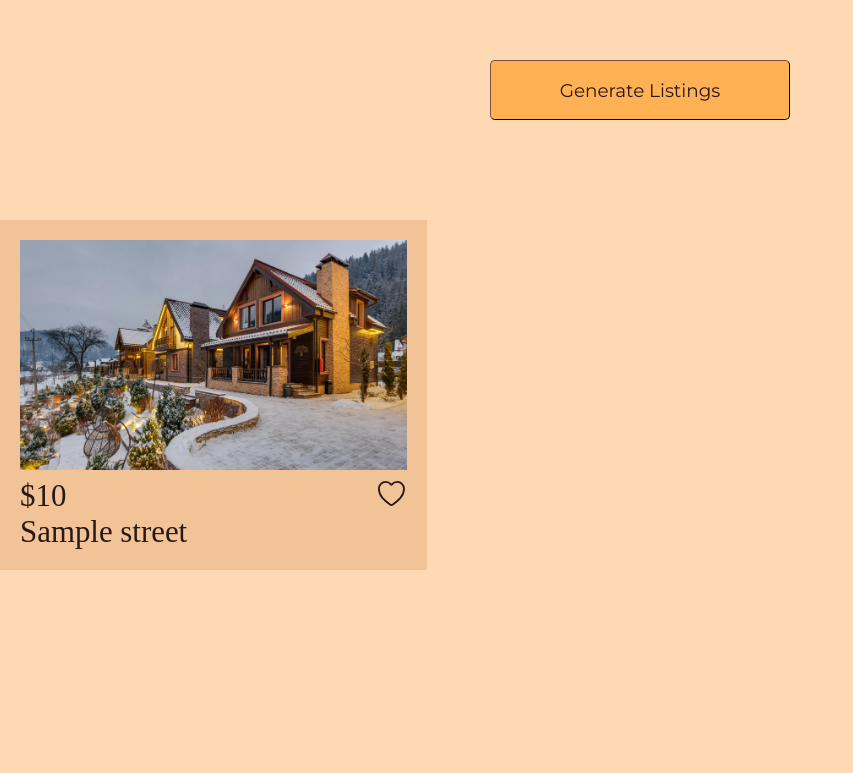
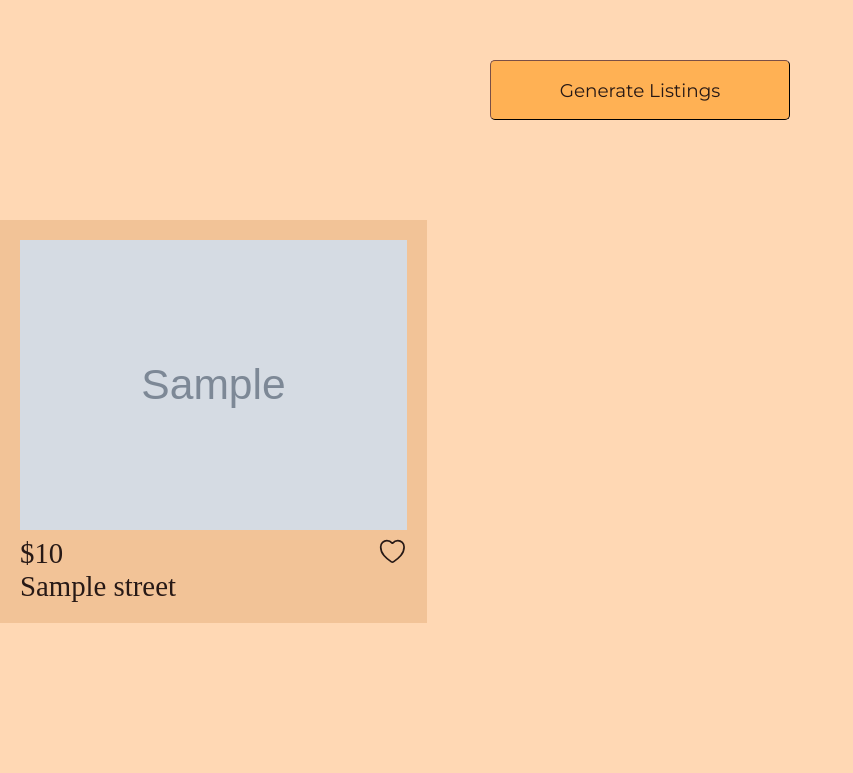
Before and after one commit to carlyswe/cop4710proj, a Flask app: template Website/templates/viewlistings.html in a window 1280 px wide. Shown: the part 651-1424 px from the top of the page, without its empty margins (0-853 px from the left). Before the commit the page ends 1221 px from the top, so only its background shows below. Run offline with Flask 3, Linux system fonts and the light colour scheme; the template is opened without the code that fills it: most values are stand-ins (such as "Sample title", 1, 10 or a date in 2020); grey boxes marked "Sample" are stand-in pictures.

Commit message:
viewlistings.html now has photos that work

```diff
--- a/Website/static/css/styles.css
+++ b/Website/static/css/styles.css
@@ -841,26 +841,24 @@
 
   .generate button:hover{
     cursor: pointer;
+    background-color:#ffcd6a;
   }
 
 
-  .first-row, .second-row{
+  .house-container{
     display: flex;
 
   }
 
-  .first-row{
+  .houses{
     margin-top: 100px;
-  }
-
-  .houses{
     display: grid;
     grid-template-columns: repeat(3, 1fr);
     width: 100%;
     height: auto;
     margin-bottom: 100px;
     color: var(--earth);
-    font-size: calc(1.1vw + 1.1vh + 1vmin);
+    font-size: calc(1.0vw + 1.0vh + 1vmin);
   }
 
   .house-option{
--- a/Website/templates/viewlistings.html
+++ b/Website/templates/viewlistings.html
@@ -55,6 +55,7 @@
                         </div>
                     </div>
 
+                    <!-- make each dropdown a form maybe?  -->
                     <div class="dropdown">
                         <button class="drop">Crime Rating</button>
                         <div class="dropdown-content">
@@ -88,9 +89,9 @@
 
             <div class="houses">
                 {%for row in rows%}
-                <div class="first-row">
+                <div class="house-container">
                     <a href="{{url_for('house',listingID=row['listingID'])}}" class="house-option">
-                        <img src="/static/images/homepage-house.jpg" alt="house"/>
+                        <img src="{{ row["photo"] }}" alt="house"/>
                         <div>
                             <p class="view-price"> ${{ row["price"] }}</p>
                             <ion-icon name="heart">
```
